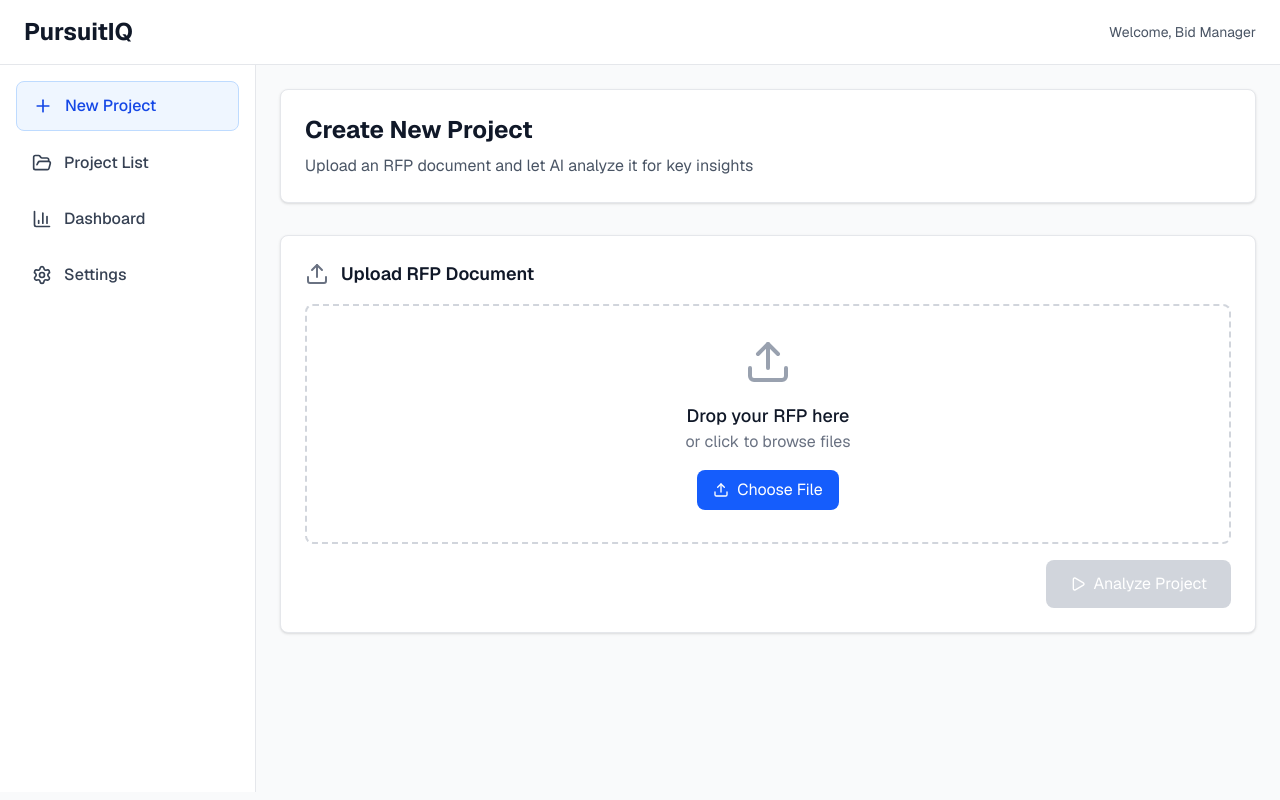
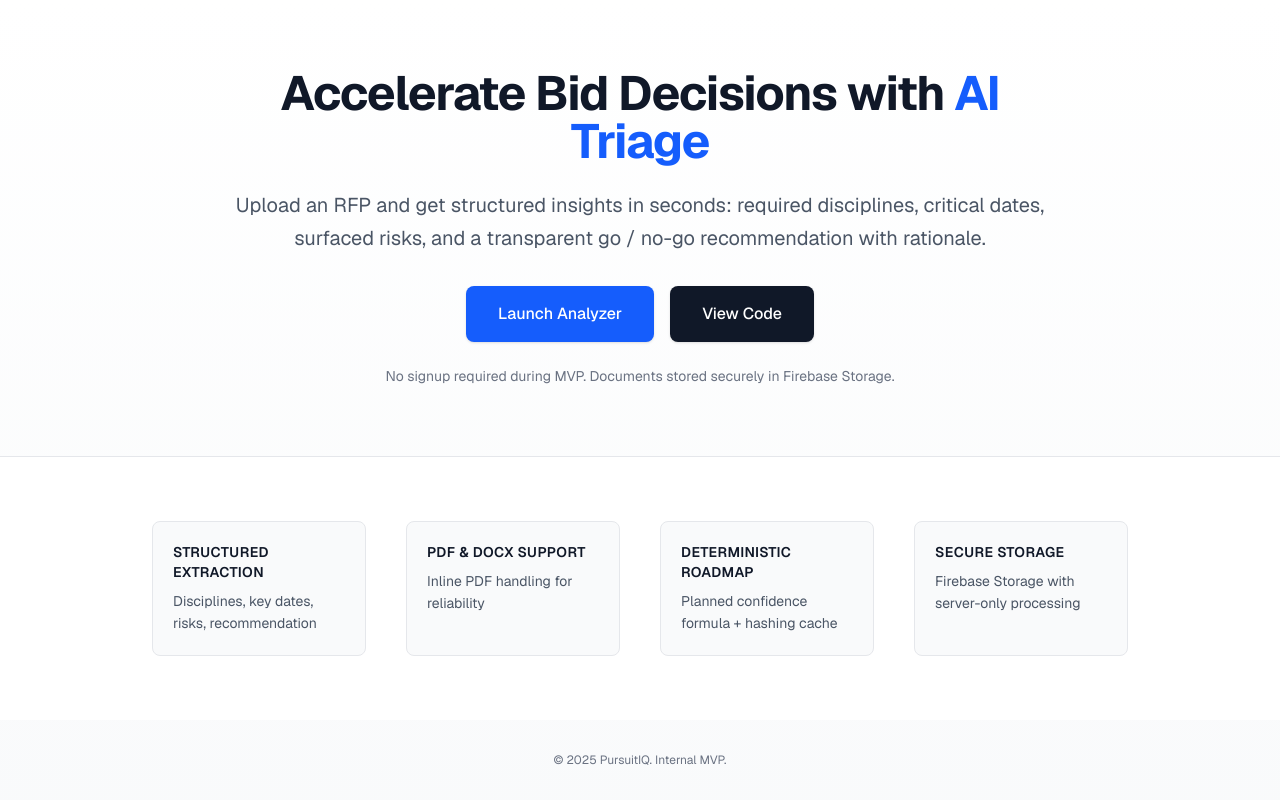
Before and after one commit to Al2024/pursuitiq, a Next.js app: page / in a window 1280 px wide. Built offline with nearby package versions, Linux system fonts and the light colour scheme.

Commit message:
feat: add marketing landing page and move analyzer to /analyze

```diff
--- /dev/null
+++ b/app/analyze/page.tsx
@@ -0,0 +1,10 @@
+import MainLayout from '../../components/MainLayout';
+
+export const metadata = {
+  title: 'Analyze | PursuitIQ',
+  description: 'Upload and analyze RFP documents with AI-driven insights.'
+};
+
+export default function AnalyzePage() {
+  return <MainLayout />;
+}
--- a/app/page.tsx
+++ b/app/page.tsx
@@ -1,5 +1,61 @@
-import MainLayout from '../components/MainLayout';
+import Link from 'next/link';
 
-export default function Home() {
-  return <MainLayout />;
+export const metadata = {
+  title: 'PursuitIQ – AI RFP Triage',
+  description: 'Instantly extract disciplines, dates, risks, and bid/no-bid guidance from complex RFPs.'
+};
+
+export default function LandingPage() {
+  return (
+    <main className="min-h-screen bg-gradient-to-b from-white to-gray-50 flex flex-col">
+      {/* Hero */}
+      <section className="flex-1 flex flex-col items-center justify-center px-6 text-center max-w-4xl mx-auto">
+        <h1 className="text-4xl sm:text-5xl font-bold tracking-tight text-gray-900 mb-6">
+          Accelerate Bid Decisions with <span className="text-blue-600">AI Triage</span>
+        </h1>
+        <p className="text-lg sm:text-xl text-gray-600 leading-relaxed mb-8">
+          Upload an RFP and get structured insights in seconds: required disciplines, critical dates,
+          surfaced risks, and a transparent go / no-go recommendation with rationale.
+        </p>
+        <div className="flex flex-col sm:flex-row gap-4 justify-center">
+          <Link
+            href="/analyze"
+            className="px-8 py-4 rounded-lg bg-blue-600 hover:bg-blue-700 text-white font-medium shadow-sm transition"
+          >
+            Launch Analyzer
+          </Link>
+          <a
+            href="https://github.com/Al2024/pursuitiq"
+            target="_blank"
+            rel="noopener noreferrer"
+            className="px-8 py-4 rounded-lg bg-gray-900 hover:bg-black text-white font-medium shadow-sm transition"
+          >
+            View Code
+          </a>
+        </div>
+        <p className="mt-6 text-sm text-gray-500">
+          No signup required during MVP. Documents stored securely in Firebase Storage.
+        </p>
+      </section>
+      {/* Feature highlights */}
+      <section className="py-16 bg-white border-t border-gray-200">
+        <div className="max-w-5xl mx-auto px-6 grid gap-10 sm:grid-cols-2 lg:grid-cols-4">
+          {[
+            ['Structured Extraction','Disciplines, key dates, risks, recommendation'],
+            ['PDF & DOCX Support','Inline PDF handling for reliability'],
+            ['Deterministic Roadmap','Planned confidence formula + hashing cache'],
+            ['Secure Storage','Firebase Storage with server-only processing']
+          ].map(([title, desc]) => (
+            <div key={title} className="rounded-lg border border-gray-200 p-5 bg-gray-50">
+              <h3 className="font-semibold text-gray-900 mb-2 text-sm tracking-wide uppercase">{title}</h3>
+              <p className="text-sm text-gray-600 leading-relaxed">{desc}</p>
+            </div>
+          ))}
+        </div>
+      </section>
+      <footer className="py-8 text-center text-xs text-gray-500">
+        © {new Date().getFullYear()} PursuitIQ. Internal MVP.
+      </footer>
+    </main>
+  );
 }
```
